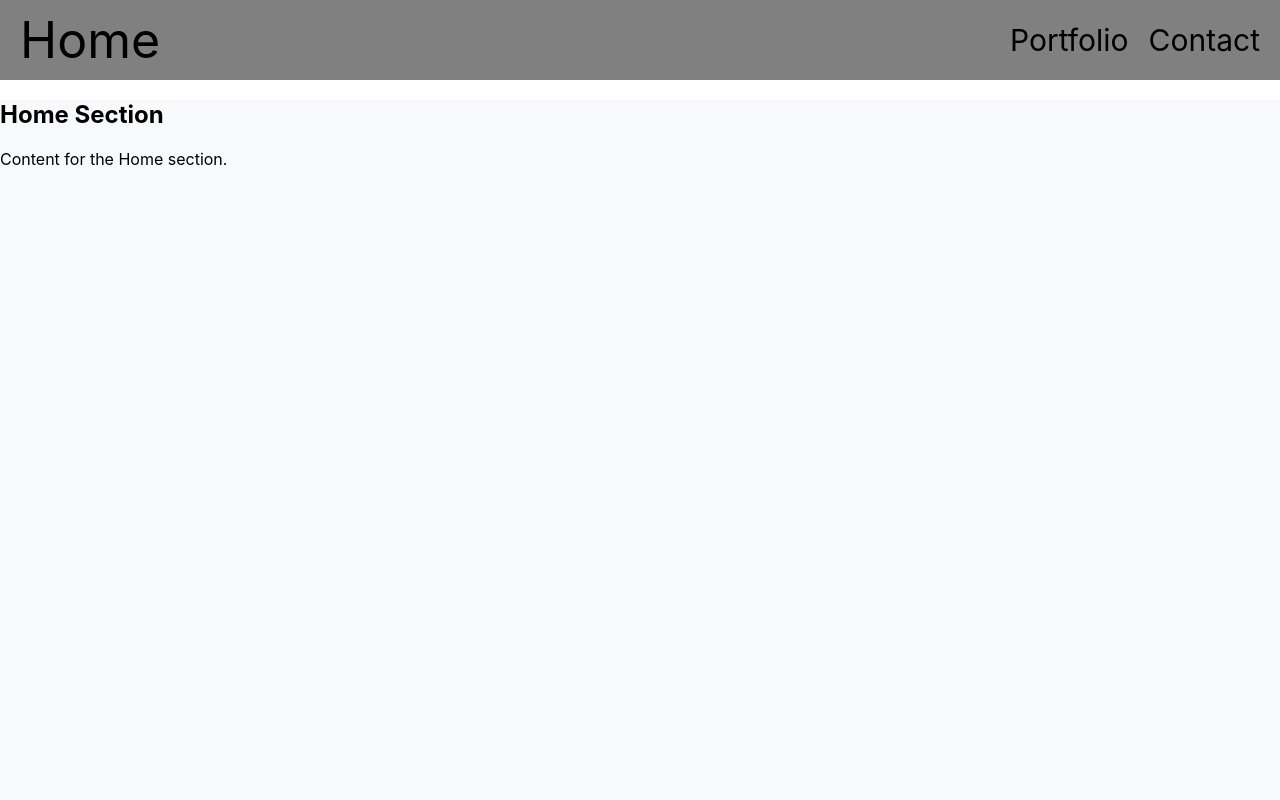
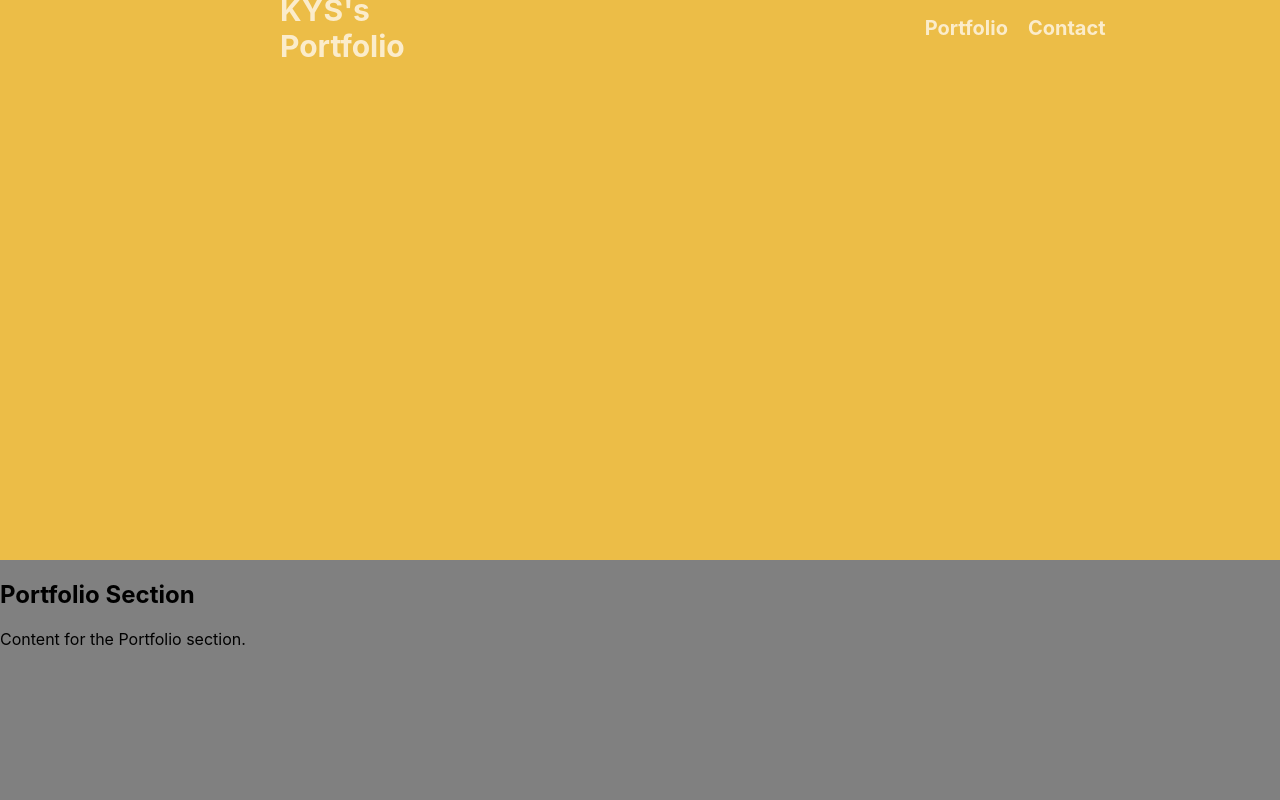
Before and after one commit to yu5-win/portfolio, a React (Create React App) app: page / in a window 1280 px wide. Shown: the top 800 px of the page. Built offline with nearby package versions, Linux system fonts and the light colour scheme.

Commit message:
[240810]웹호스팅

```diff
--- a/src/App.css
+++ b/src/App.css
@@ -1,38 +1,23 @@
-.App {
-  text-align: center;
+/* body, html {
+  margin: 0;
+  padding: 0;
+  box-sizing: border-box;
+  height: 100%;
 }
 
-.App-logo {
-  height: 40vmin;
-  pointer-events: none;
+.App {
+  font-family: Arial, sans-serif;
 }
 
-@media (prefers-reduced-motion: no-preference) {
-  .App-logo {
-    animation: App-logo-spin infinite 20s linear;
-  }
+/* .content{
+  margin-top: 60px;
+} */
+
+.content{
+  background-color: gray;
 }
 
-.App-header {
-  background-color: #282c34;
-  min-height: 100vh;
-  display: flex;
-  flex-direction: column;
-  align-items: center;
-  justify-content: center;
-  font-size: calc(10px + 2vmin);
-  color: white;
+.home{
+  height: 70vh;
+  background-color: #ecbd47;
 }
-
-.App-link {
-  color: #61dafb;
-}
-
-@keyframes App-logo-spin {
-  from {
-    transform: rotate(0deg);
-  }
-  to {
-    transform: rotate(360deg);
-  }
-}
--- a/src/App.tsx
+++ b/src/App.tsx
@@ -1,5 +1,6 @@
 import React, { useRef } from 'react';
 import NavBar from './components/NavBar';
+import './App.css';
 
 const App: React.FC = () => {
   const homeRef = useRef<HTMLDivElement>(null);
@@ -11,29 +12,31 @@ const App: React.FC = () => {
   };
 
   return (
-    <div>
+    <div className="App">
       <NavBar
         onScrollToHome={() => scrollToSection(homeRef)}
         onScrollToPortfolio={() => scrollToSection(portfolioRef)}
         onScrollToContact={() => scrollToSection(contactRef)}
       />
+      <div className="content">
+        <div ref={homeRef} className='home'>
 
-      <div ref={homeRef} style={{ height: '100vh', backgroundColor: '#f8f9fa' }}>
-        <h2>Home Section</h2>
-        <p>Content for the Home section.</p>
         </div>
 
-      <div ref={portfolioRef} style={{ height: '100vh', backgroundColor: '#e9ecef' }}>
+        <div ref={portfolioRef} style={{height: '500px'}}>
           <h2>Portfolio Section</h2>
           <p>Content for the Portfolio section.</p>
         </div>
 
-      <div ref={contactRef} style={{ height: '100vh', backgroundColor: '#dee2e6' }}>
+        <div ref={contactRef}>
           <h2>Contact Section</h2>
           <p>Content for the Contact section.</p>
+        </div>
       </div>
     </div>
   )
 }
 
 export default App;
+
+// #005ad5 (포인트 컬러로 사용)
--- /dev/null
+++ b/src/components/NavBar.module.css
@@ -0,0 +1,32 @@
+.nav {
+    position: fixed;
+    width: 100%;
+    height: 7vh;
+    top: 0;
+    display: flex;
+    justify-content: space-between;
+    align-items: center;
+    z-index: 1000;
+    background-color: #ecbd47;
+  }
+
+  .navList {
+    display: flex;
+    margin: 30vh 30vh;
+    list-style-type: none;
+    cursor: pointer;
+    color: #fbeccb;
+    font-weight: bold;
+  }
+
+  .navItemL {
+    flex: 1;
+    justify-content: start;
+    font-size: 30px;
+  }
+  .navItemR {
+    flex: 1;
+    justify-content: end;
+    font-size: 20px;
+    gap: 20px;
+  }
--- a/src/components/NavBar.tsx
+++ b/src/components/NavBar.tsx
@@ -1,4 +1,5 @@
 import React from 'react';
+import styles from './NavBar.module.css';
 
 type Props = {
     onScrollToHome: () => void;
@@ -8,18 +9,24 @@ type Props = {
 
 const NavBar: React.FC<Props> = ({ onScrollToHome, onScrollToPortfolio, onScrollToContact }) => {
     return (
-        <nav style={{ display: 'flex', justifyContent: 'space-between', height: '80px', backgroundColor: 'gray', alignItems: 'center', padding: '0 20px', cursor: 'pointer' }}>
-            <ul style={{ display: 'flex', gap: '20px', listStyleType: 'none', padding:'0', margin: '0' }}>
+      <nav className={styles.nav}>
+        <ul className={`${styles.navList} ${styles.navItemL}`}>
           <li>
-                    <div onClick={onScrollToHome} style={{fontSize: '50px'}}>Home</div>
+            <div onClick={onScrollToHome}>
+              KYS's Portfolio
+            </div>
           </li>
         </ul>
-            <ul style={{ display: 'flex', listStyleType: 'none', gap: '20px', fontSize: '30px'}}>
+        <ul className={`${styles.navList} ${styles.navItemR}`}>
           <li>
-                    <div onClick={onScrollToPortfolio}>Portfolio</div>
+            <div onClick={onScrollToPortfolio}>
+              Portfolio
+            </div>
           </li>
           <li>
-                    <div onClick={onScrollToContact}>Contact</div>
+            <div onClick={onScrollToContact}>
+              Contact
+            </div>
           </li>
         </ul>
       </nav>
```
Also changed, not shown: package.json (+7 -1 lines), 1 other file (tests, documents, lock files or other folders). Lines whose indentation alone changed are shown as unchanged.
